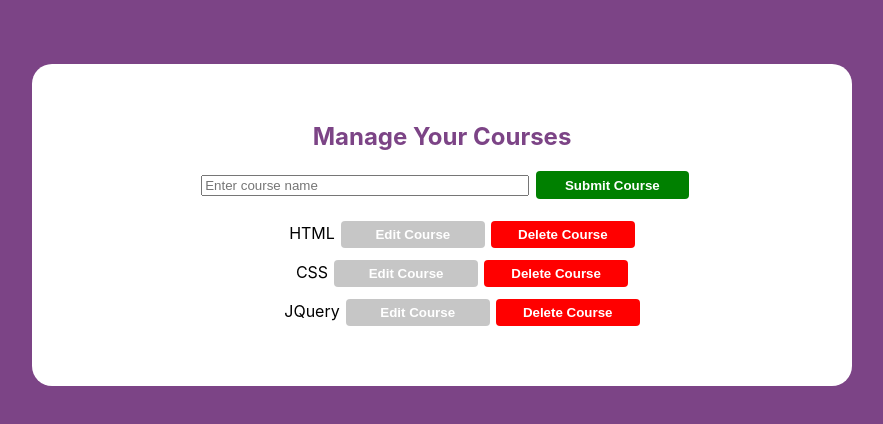
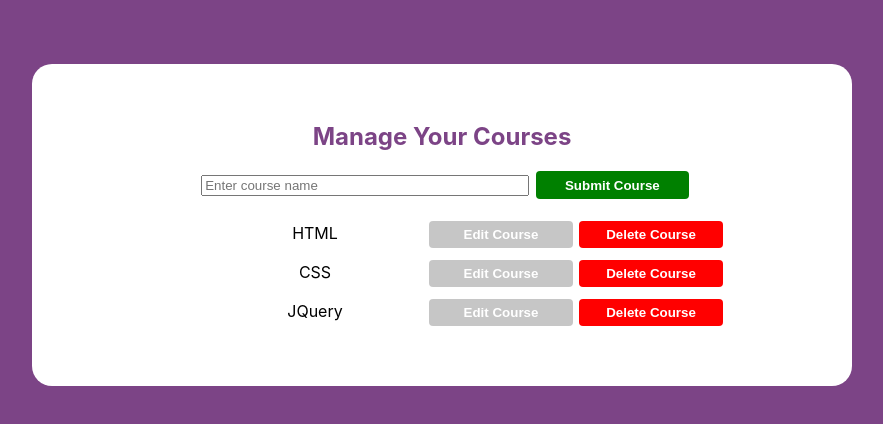
Before and after one commit to Gh-Adam/courses-react, a React (Create React App) app: page / in a window 1280 px wide. Shown: the top 424 px of the page, without its empty margins (198-1081 px from the left). Built offline with nearby package versions, Linux system fonts and the light colour scheme.

Commit message:
Add Some Styles

```diff
--- a/src/App.css
+++ b/src/App.css
@@ -36,6 +36,11 @@ input {
   margin-left: 1%;
 }
 
+.course {
+  width: 36%;
+  margin-left: 1%;
+  display: inline-block;
+}
 button {
   width: 24%;
   margin-left: 1%;
--- a/src/components/course-form/course-form.js
+++ b/src/components/course-form/course-form.js
@@ -1,7 +1,5 @@
 import React from 'react'
 
-// TODO: Can't add an empty course
-// TODO: Can't add Exist Course Again
 const courseForm = props => {
   return (
     <form onSubmit={props.submitCourse}>
--- a/src/components/courses-list/courses-list.js
+++ b/src/components/courses-list/courses-list.js
@@ -8,7 +8,7 @@ class CoursesList extends Component {
   renderCourse = () => {
     return (
       <li>
-        {this.props.course.name}
+        <span className="course">{this.props.course.name}</span>
         <button
           className="btn-gray"
           onClick={() => {
```
